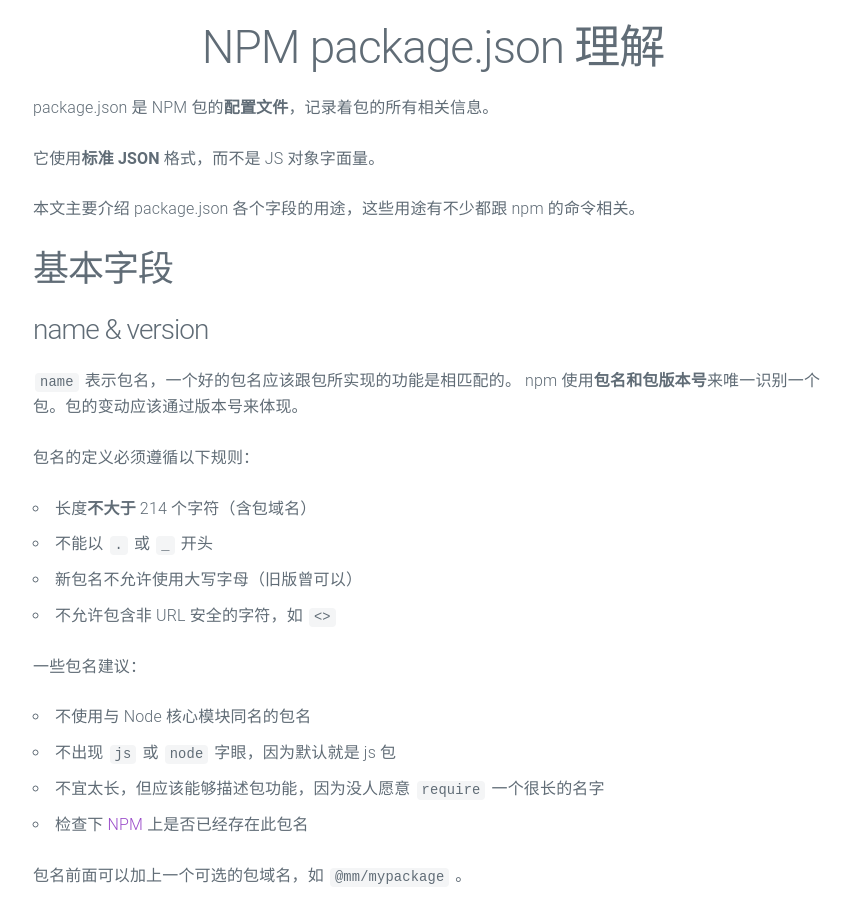
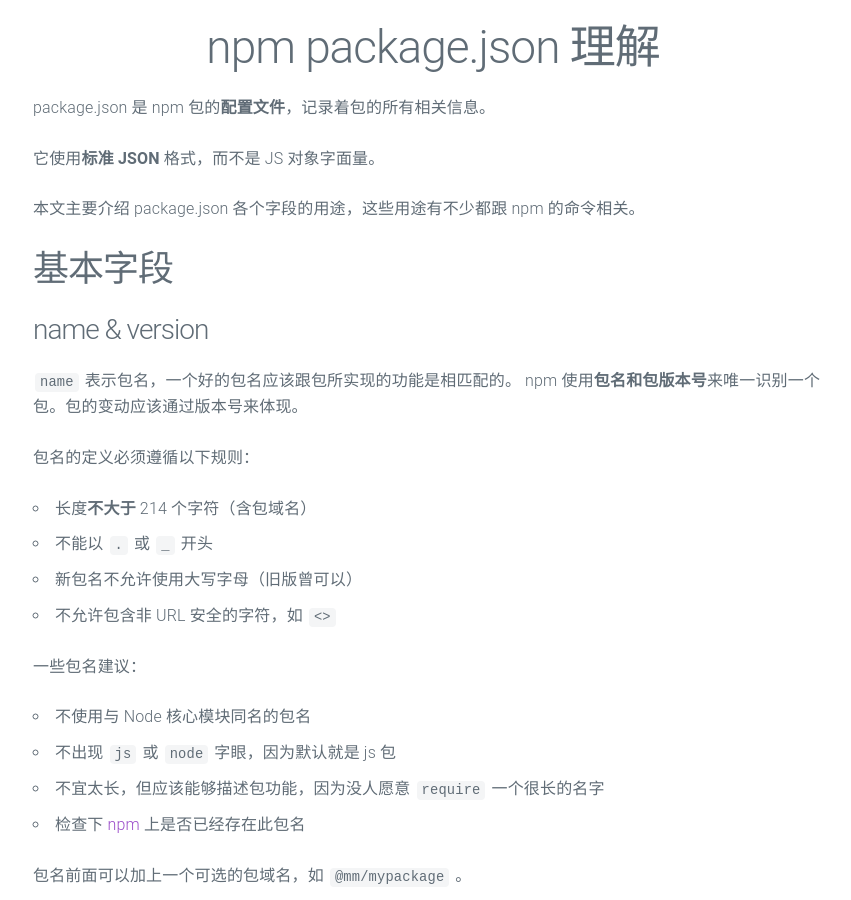
Before and after one commit to mmzhong/mmzhong.github.io, a Jekyll site: the page built from _posts/2017-12-28-npm-package-json.md, in a window 1280 px wide and 900 px high. Shown: the whole window, without its empty margins (207-1058 px from the left). Built offline with Jekyll 4.4.1, drawn with Linux system fonts in a browser that asks for light colours.

Commit message:
chore: format

```diff
--- a/_posts/2017-12-28-npm-package-json.md
+++ b/_posts/2017-12-28-npm-package-json.md
@@ -1,11 +1,11 @@
 ---
 layout: post
-title: NPM package.json 理解
+title: npm package.json 理解
 tags: npm,package.json
-desc: NPM package.json 理解
+desc: npm package.json 理解
 ---
 
-package.json 是 NPM 包的**配置文件**，记录着包的所有相关信息。
+package.json 是 npm 包的**配置文件**，记录着包的所有相关信息。
 
 它使用**标准 JSON** 格式，而不是 JS 对象字面量。
 
@@ -30,7 +30,7 @@ npm 使用**包名和包版本号**来唯一识别一个包。包的变动应该
 * 不使用与 Node 核心模块同名的包名
 * 不出现 `js` 或 `node` 字眼，因为默认就是 js 包
 * 不宜太长，但应该能够描述包功能，因为没人愿意 `require` 一个很长的名字
-* 检查下 [NPM](https://www.npmjs.com/) 上是否已经存在此包名
+* 检查下 [npm](https://www.npmjs.com/) 上是否已经存在此包名
 
 包名前面可以加上一个可选的包域名，如 `@mm/mypackage` 。
 
```
Also changed, not shown: other parts of _posts/2017-12-28-npm-package-json.md (+4 -4 lines).
